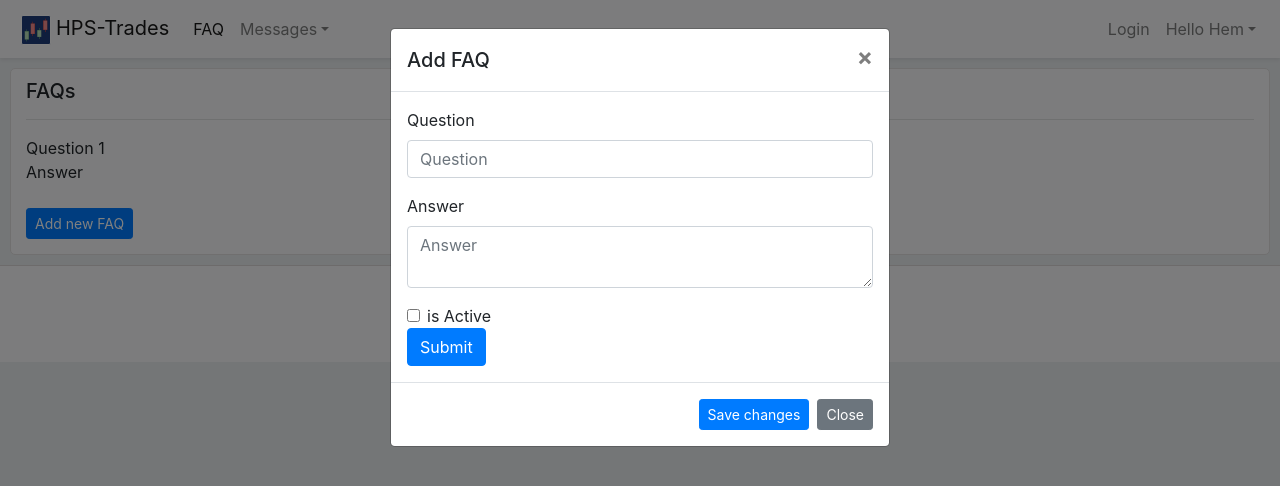
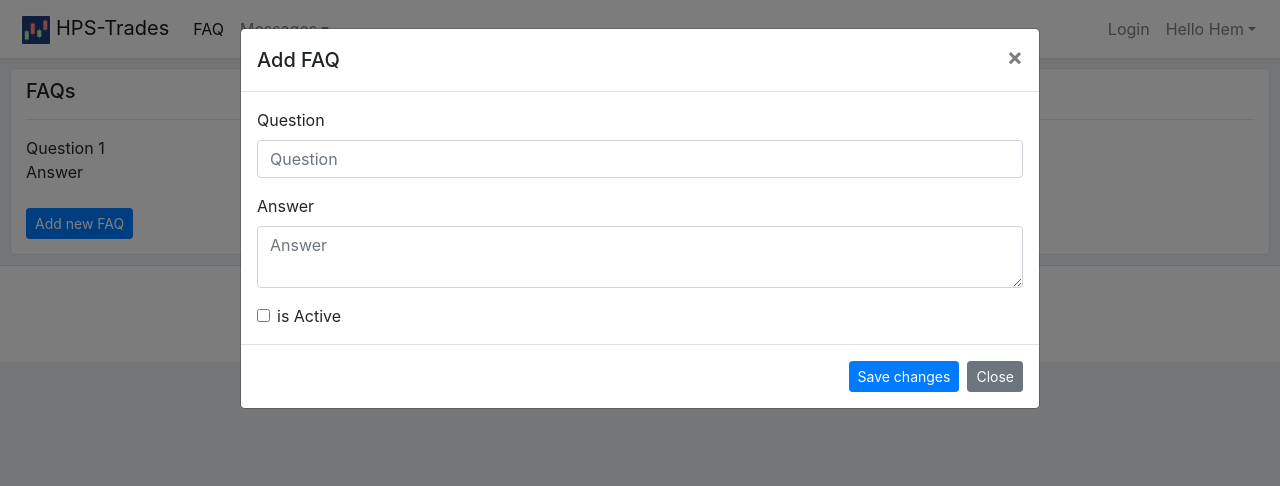
Before and after one commit to hemsinghlearninginfo/hps-1.0.0, a React app in the folder Client/: page /faq in a window 1280 px wide. Both pictures are taken after a click on the button "Add new FAQ". Shown: the top 486 px of the page. Built offline with nearby package versions, Linux system fonts and the light colour scheme.

Commit message:
window size for addFaq

```diff
--- a/Client/src/Components/FAQ/AddFAQ.js
+++ b/Client/src/Components/FAQ/AddFAQ.js
@@ -6,27 +6,28 @@ class AddFAQ extends React.Component {
         super(props);
     }
 
-    saveFAQ(){
-        console.log('save Changes from child');
-    }
-
     render() {
         return (
             <>
                 <form>
+                    <div className="modal-body">
                         <div className="form-group">
                             <label htmlFor="question">Question</label>
                             <input type="type" className="form-control" name="question" placeholder="Question" />
                         </div>
                         <div className="form-group">
                             <label htmlFor="answer">Answer</label>
-                        <textarea  className="form-control" name="answer" placeholder="Answer" />
+                            <textarea className="form-control" name="answer" placeholder="Answer" />
                         </div>
                         <div className="form-check">
                             <input type="checkbox" className="form-check-input" name="isActive" />
                             <label className="form-check-label" htmlFor="isActive">is Active</label>
                         </div>
-                    <button type="submit" className="btn btn-primary">Submit</button>
+                    </div>
+                    <div className="modal-footer">
+                        <button type="button" className="btn btn-primary btn-sm">Save changes</button>
+                        <button type="button" className="btn btn-secondary btn-sm" data-dismiss="modal">Close</button>
+                    </div>
                 </form>
             </>
         );
--- a/Client/src/_controls/ModalPopUp.js
+++ b/Client/src/_controls/ModalPopUp.js
@@ -2,12 +2,13 @@ import React from 'react';
 export const ModalPopUp = (props) => (
     <>
         <button type="button" className="btn btn-primary btn-sm" data-toggle="modal"
+        data-backdrop="static" data-keyboard="false"
             data-target="#modalPopUp">
             {props.btnLabel}
         </button>
         <div className="modal fade" id="modalPopUp" tabIndex="-1" role="dialog"
             aria-labelledby="exampleModalLabel" aria-hidden="true">
-            <div className="modal-dialog" role="document">
+            <div className="modal-dialog modal-lg" role="document">
                 <div className="modal-content">
                     <div className="modal-header">
                         <h5 className="modal-title" id="exampleModalLabel">{props.heading}</h5>
@@ -15,13 +16,7 @@ export const ModalPopUp = (props) => (
                             <span aria-hidden="true">&times;</span>
                         </button>
                     </div>
-                    <div className="modal-body">
-                        {props.children}
-                    </div>
-                    <div className="modal-footer">
-                        <button type="button" className="btn btn-primary btn-sm" onClick={props.saveChanges}>Save changes</button>
-                        <button type="button" className="btn btn-secondary btn-sm" data-dismiss="modal">Close</button>
-                    </div>
+                    {props.children}
                 </div>
             </div>
         </div>
```
Lines whose indentation alone changed are shown as unchanged.
